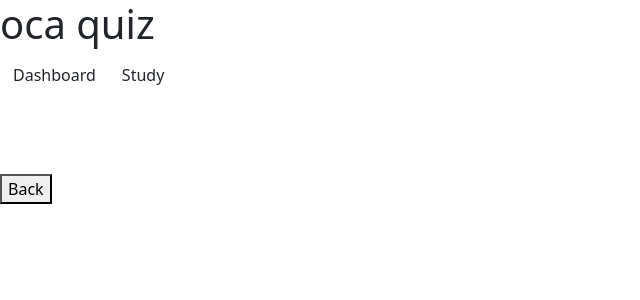
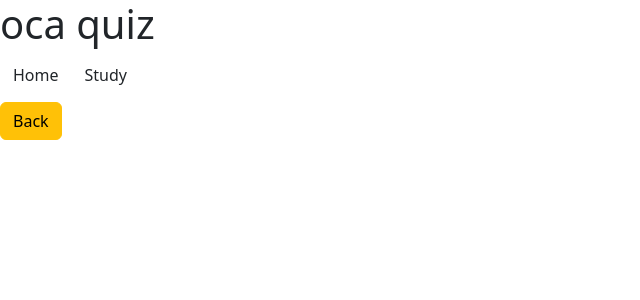
Before and after one commit to WalterClementsJr/oca-study, an Angular app: page /content/ArrayList_and_Lambda_expression in a window 1280 px wide. Shown: the top 300 px of the page, without its empty margins (0-640 px from the left). Built offline with nearby package versions, Linux system fonts and the light colour scheme.

Commit message:
frontend

```diff
--- a/src/app/app.component.html
+++ b/src/app/app.component.html
@@ -1,6 +1,6 @@
 <h1>{{title}}</h1>
 <nav>
-  <a class="btn" routerLink="/dashboard" routerLinkActive="active">Dashboard</a>
+  <a class="btn" routerLink="/dashboard">Home</a>
   <a class="btn" routerLink="/study">Study</a>
 </nav>
 <router-outlet></router-outlet>
--- a/src/app/component/question/question.component.html
+++ b/src/app/component/question/question.component.html
@@ -1,4 +1,6 @@
 <div class="p-4">
+  <button class="btn btn-primary" (click)="next()">Next random question</button>
+
   <h2>{{question?.trainingContent}}</h2>
 
   <div class="mt-4 row">
@@ -18,6 +20,5 @@
       <button class="btn btn-primary" type="submit">Submit</button>
     </form>
   </div>
-  <button class="btn btn-primary" (click)="next()">Next</button>
 </div>
 <button class="btn btn-warning" (click)="back()">Back</button>
--- a/src/app/component/question/question.component.ts
+++ b/src/app/component/question/question.component.ts
@@ -51,20 +51,13 @@ export class QuestionComponent implements OnInit {
     this.location.back();
   }
 
-  filterEmptyAnswer(key: string) {
-    console.log(key);
-    // console.log(this.question);
-    return true;
-    // return !this.question?.answers[key] || this.question?.answers[key].trim().length === 0;
-  }
-
   onSubmit() {
     this.isSubmitted = true;
     if (!this.form?.valid) {
       return false;
     } else {
       let value = this.form.get(this.formKey)?.value;
-      console.log("selecting", JSON.stringify(value));
+      console.log("selecting", value, JSON.stringify(value));
 
       if (this.checkAnswer(JSON.stringify(value))) {
         // glow green
@@ -80,11 +73,11 @@ export class QuestionComponent implements OnInit {
     return true;
   }
 
-  checkAnswer(ans: [] | string) {
+  checkAnswer(ans: string[] | string) {
     if (this.question?.type === QuestionType.SINGLE_CHOICE) {
       return ans === this.question.answer;
     } else if (this.question?.type === QuestionType.MULTIPLE_CHOICE) {
-      return (ans as string[])?.join('') === this.question.answer;
+      return (ans as string[])?.join(',') === this.question.answer;
     } else {
       throw new Error("answer type error");
     }
--- a/src/app/component/quiz/quiz.component.html
+++ b/src/app/component/quiz/quiz.component.html
@@ -1,4 +1,5 @@
 <h2 xmlns="http://www.w3.org/1999/html">{{trainingContent?.name}}</h2>
+<button class="btn btn-warning" (click)="back()">Back</button>
 
 <div class="p-4">
   <div class="mt-4">
@@ -12,12 +13,13 @@
         <div class="col-6 d-flex flex-column">
           <ng-container *ngFor="let key of objectKeys(question?.answers) | questionAnswerNotEmpty : question?.answers">
             <div class="d-flex flex-row">
-              <div class="fs-2 ms-3 me-4">{{key}}</div>
+              <div class="fs-2 fw-bold ms-3 me-4">{{key}}</div>
               <div class="row custom-control custom-radio mb-5">
                 <div class="col-5">{{question?.answers[key]}}</div>
               </div>
             </div>
           </ng-container>
+        </div>
       </div>
       <button class="btn btn-primary" type="button"
               [attr.data-bs-toggle]="'collapse'" [attr.data-bs-target]="'#ans' + question.id"
@@ -29,9 +31,7 @@
           {{question.explanation}}
         </div>
       </div>
-      </div>
-      <br>
+      <hr>
     </ng-container>
   </div>
 </div>
-<button [class.btn-close-white] (click)="back()">Back</button>
--- a/src/app/component/quiz/quiz.component.ts
+++ b/src/app/component/quiz/quiz.component.ts
@@ -29,8 +29,4 @@ export class QuizComponent implements OnInit {
   back() {
     this.location.back();
   }
-
-  print(object : any) {
-    console.log(object);
-  }
 }
```
Lines whose indentation alone changed are shown as unchanged.
